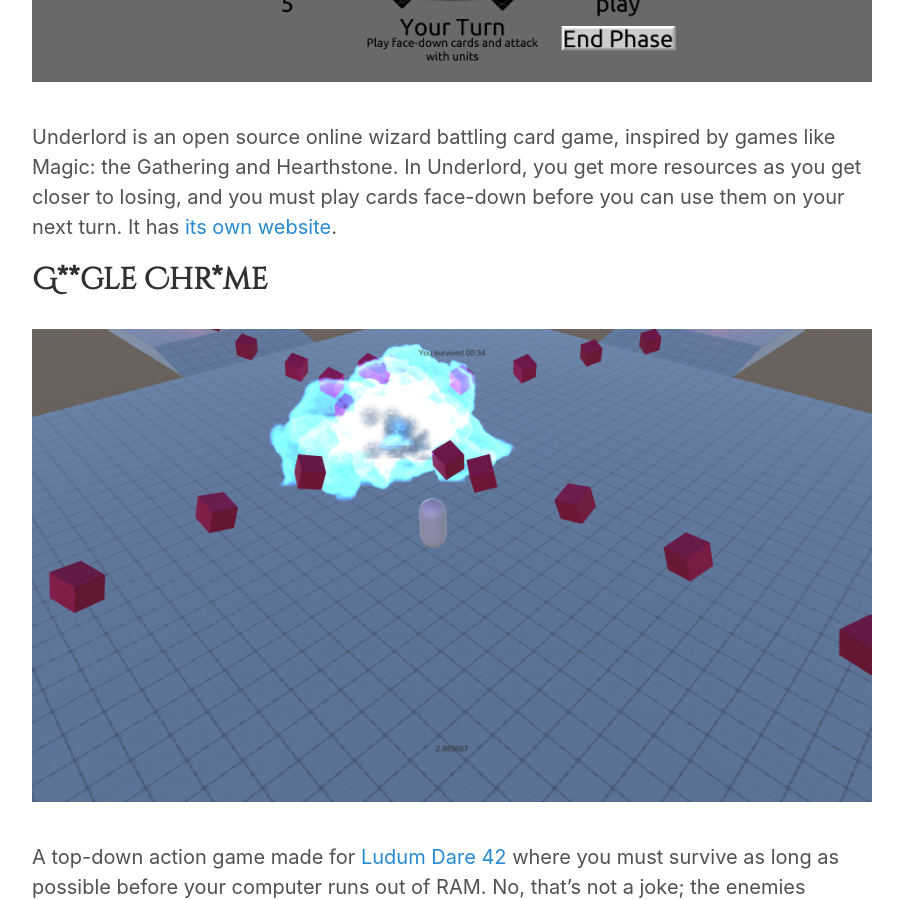
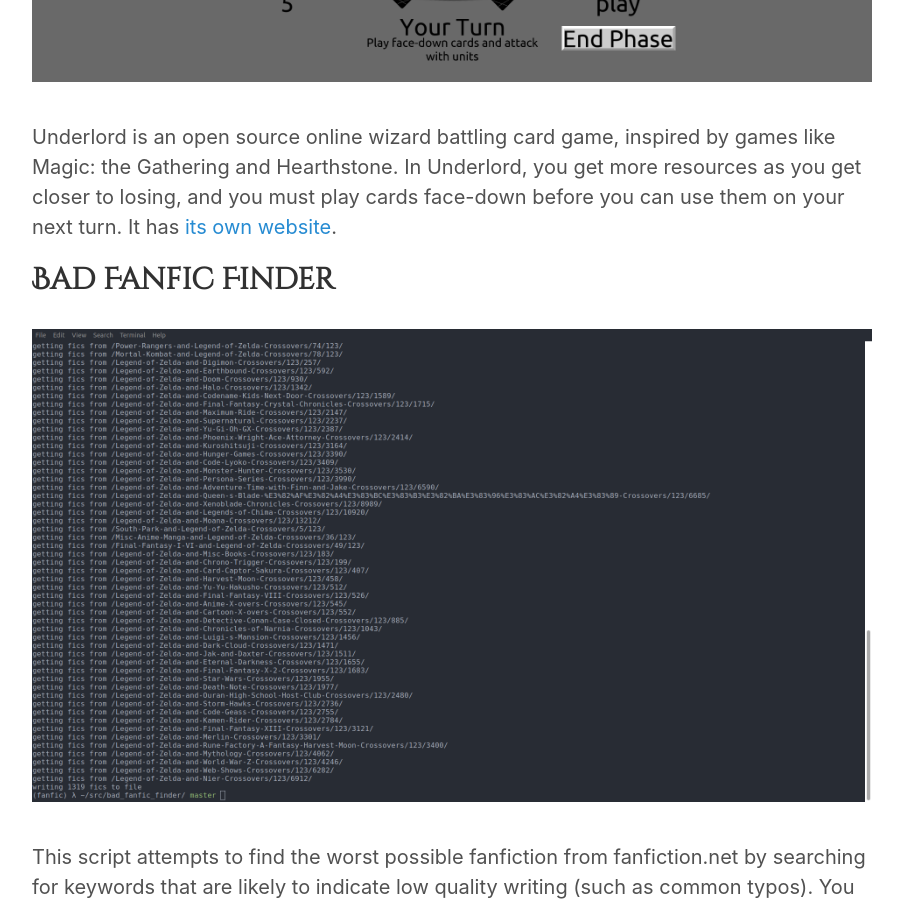
Before and after one commit to hpoggie/hpoggie.github.io, a Jekyll site: the page built from index.md, in a window 1280 px wide and 900 px high, scrolled down 1222 px. Shown: the whole window, without its empty margins (188-1091 px from the left). Built offline with Jekyll 4.4.1, drawn with Linux system fonts in a browser that asks for light colours; our own code applies the rules of GitHub Pages for plain Markdown files; some of the changed text lies outside the part shown.

```diff
--- a/index.md
+++ b/index.md
@@ -19,6 +19,17 @@ as you get closer to losing, and you must play cards face-down before you can
 use them on your next turn. It has [its own
 website](https://underlordcg.github.io).
 
+## Bad Fanfic Finder
+
+![]({{site.url}}/assets/screen3.png)
+
+This script attempts to find the worst possible fanfiction from fanfiction.net
+by searching for keywords that are likely to indicate low quality writing (such
+as common typos). You can find it
+[here](https://github.com/hpoggie/bad_fanfic_finder).
+
+# Game Jams
+
 ## G\*\*gle Chr\*me
 
 ![]({{site.url}}/assets/screen2.png)
@@ -38,12 +49,3 @@ A game made with a team for [Global Game Jam
 have to listen to a numbers station to get the codes you need to turn on
 generators while avoiding enemy robots. I did the audio as well as some of the
 programming.
-
-## Bad Fanfic Finder
-
-![]({{site.url}}/assets/screen3.png)
-
-This script attempts to find the worst possible fanfiction from fanfiction.net
-by searching for keywords that are likely to indicate low quality writing (such
-as common typos). You can find it
-[here](https://github.com/hpoggie/bad_fanfic_finder).
```
